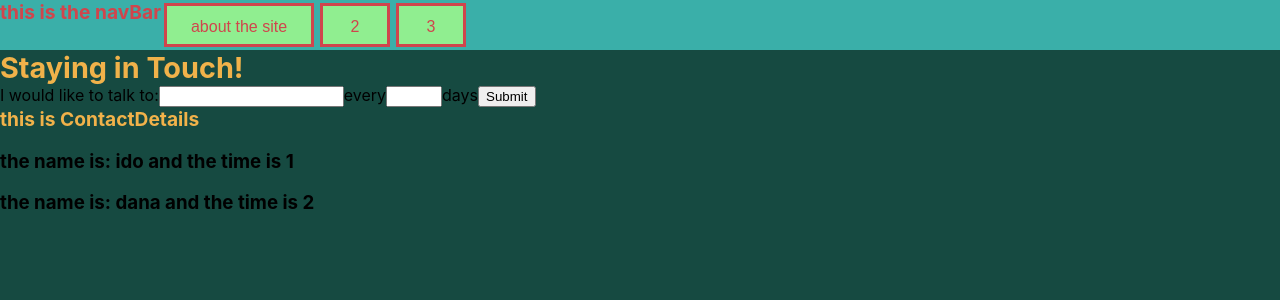
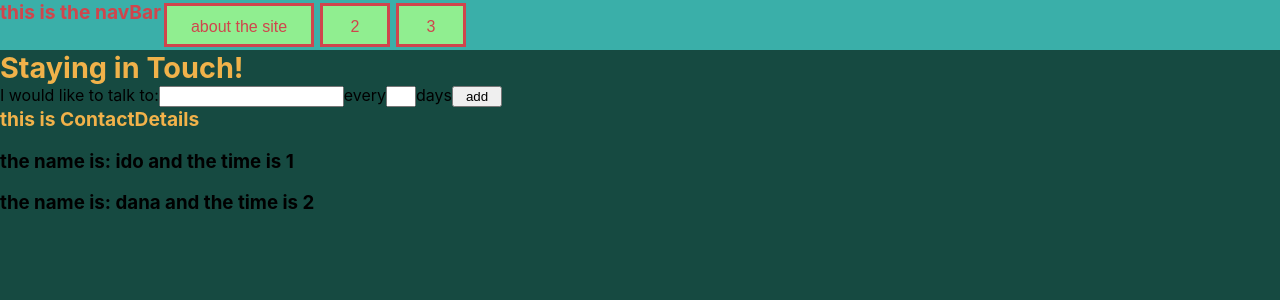
Before and after one commit to idomand/stayInTouch, a Next.js app: page / in a window 1280 px wide. Shown: the top 300 px of the page. Built offline with nearby package versions, Linux system fonts and the light colour scheme.

Commit message:
end of day 1

```diff
--- a/Components/AddNewContact.jsx
+++ b/Components/AddNewContact.jsx
@@ -1,8 +1,23 @@
 import React, { useRef, useState, useContext } from "react";
+import styled from "styled-components";
 import DataContext from "../lib/DataContext";
 
+const Input = styled.input`
+  width: 50px;
+`;
+const InputText = styled(Input)`
+  min-width: 70px;
+  width: auto;
+  /* max-width: 150px; */
+`;
+const InputTime = styled(Input)`
+  width: 30px;
+`;
+const InputSubmit = styled(Input)`
+  width: 50px;
+`;
+
 export default function AddNewContact() {
-  const [time, setTime] = useState(3);
   const nameRef = useRef();
   const timeRef = useRef();
   const contactData = useContext(DataContext);
@@ -23,11 +38,11 @@ export default function AddNewContact() {
       <form onSubmit={createNewContact}>
         I would like to talk to:
         <label>
-          <input ref={nameRef} type="text" name="name" required />
+          <InputText ref={nameRef} type="text" name="name" required />
         </label>
         <label>
           every
-          <input
+          <InputTime
             ref={timeRef}
             type="number"
             name="time"
@@ -37,7 +52,7 @@ export default function AddNewContact() {
           />
           days
         </label>
-        <input type="submit" value="Submit" />
+        <InputSubmit type="submit" value="add" />
       </form>
     </div>
   );
```
